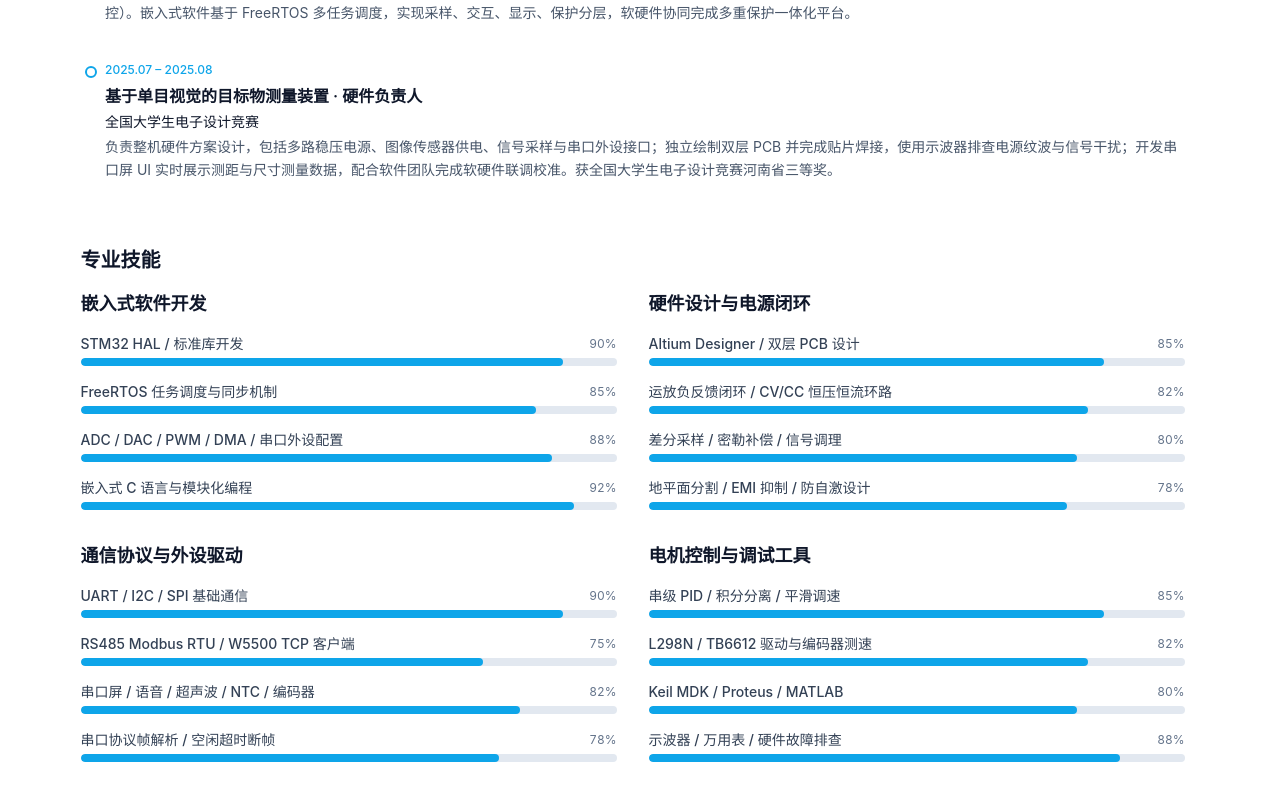
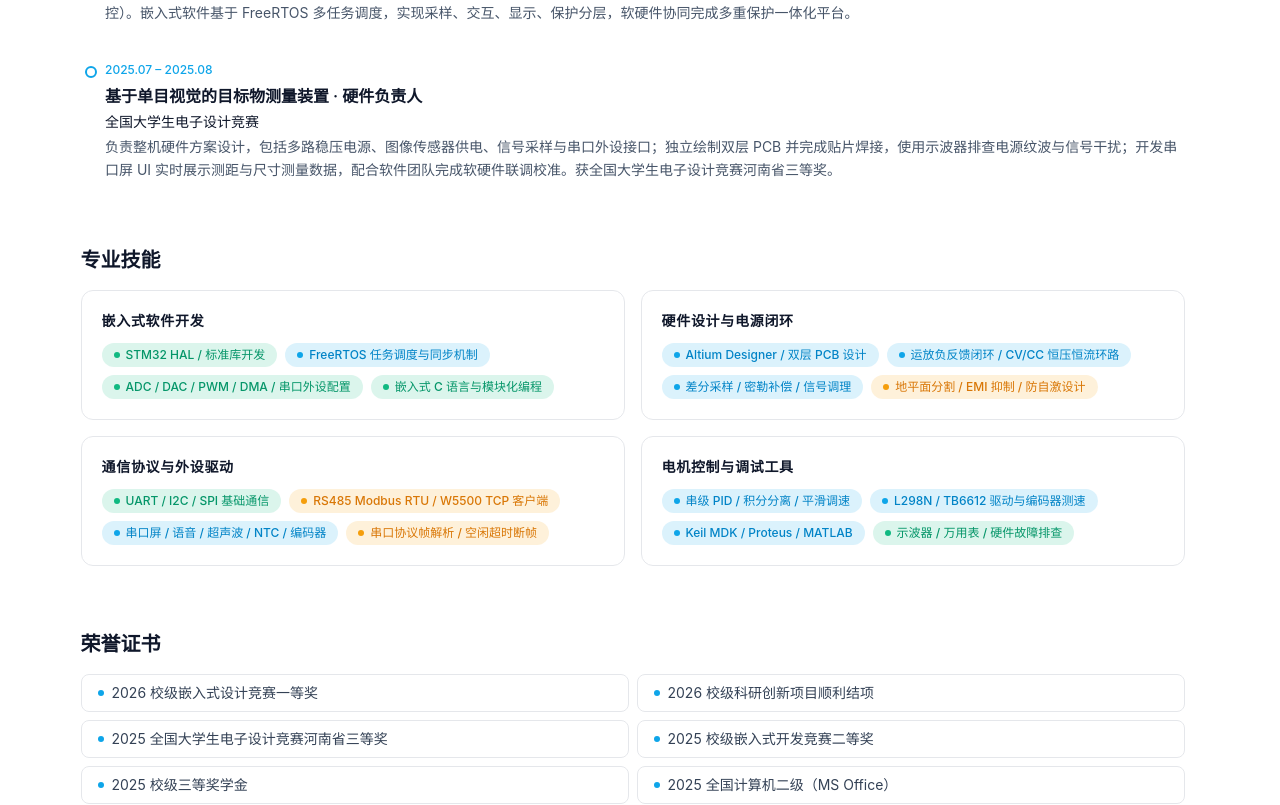
Before and after one commit to Zero-light/my-electronic-blog, a Next.js app: page /about in a window 1280 px wide. Shown: the part 1104-1909 px from the top of the page. Built offline with nearby package versions, Linux system fonts and the light colour scheme.

Commit message:
ui: 重设计技能展示 + 笔记页目录 + 搜索框 + 封面图 + footer链接

```diff
--- a/app/layout.tsx
+++ b/app/layout.tsx
@@ -67,6 +67,7 @@ export default function RootLayout({
           footer={{
             links: [
               { label: 'GitHub', href: 'https://github.com/Zero-light/my-electronic-blog' },
+              { label: '个人网站', href: 'https://www.zerolight.fun' },
               { label: '邮箱', href: 'mailto:16696536769@163.com' },
             ],
             center: (
--- a/app/notes/[slug]/page.tsx
+++ b/app/notes/[slug]/page.tsx
@@ -4,19 +4,18 @@ import { ArrowLeft, Calendar, Tag } from 'lucide-react';
 import type { Metadata } from 'next';
 import { getAllNotes, getNoteBySlug } from '@/lib/mdx';
 import { MdxContent } from '@/components/mdx-content';
+import { Toc } from '@/components/toc';
 import { formatDate } from '@/lib/utils';
 
 interface NotePageProps {
   params: { slug: string };
 }
 
-/** 静态导出：预渲染所有笔记详情页 */
 export function generateStaticParams() {
   const notes = getAllNotes();
   return notes.map((note) => ({ slug: note.slug }));
 }
 
-/** 动态页面标题 */
 export function generateMetadata({ params }: NotePageProps): Metadata {
   const note = getNoteBySlug(params.slug);
   return {
@@ -51,9 +50,10 @@ export default function NotePage({ params }: NotePageProps) {
             <Calendar className="h-4 w-4" />
             {formatDate(meta.date)}
           </span>
-          {meta.category && (
+          {meta.mainCategory && (
             <span className="rounded-full bg-primary/10 px-2.5 py-0.5 text-xs font-medium text-primary">
-              {meta.category}
+              {meta.mainCategory}
+              {meta.subCategory ? ` · ${meta.subCategory}` : ''}
             </span>
           )}
         </div>
@@ -79,8 +79,17 @@ export default function NotePage({ params }: NotePageProps) {
         )}
       </div>
 
-      {/* MDX 正文 */}
-      <MdxContent source={content} />
+      {/* 正文 + 侧边目录 */}
+      <div className="relative gap-10 lg:flex">
+        <div className="min-w-0 flex-1">
+          <MdxContent source={content} />
+        </div>
+
+        {/* 桌面端显示侧边目录 */}
+        <aside className="hidden lg:block w-56 shrink-0">
+          <Toc source={content} />
+        </aside>
+      </div>
     </article>
   );
 }
--- a/components/note-card.tsx
+++ b/components/note-card.tsx
@@ -1,5 +1,6 @@
 import { motion } from 'framer-motion';
 import Link from 'next/link';
+import Image from 'next/image';
 import { formatDate } from '@/lib/utils';
 import { NoteMeta } from '@/lib/mdx';
 import { Calendar, Tag, ArrowRight } from 'lucide-react';
@@ -11,12 +12,12 @@ export interface NoteCardProps {
 
 /**
  * 笔记列表项组件（列排列）
- * - 横向布局，单列展开
- * - 左侧日期突出展示
- * - 中间标题 + 描述
- * - 右侧箭头
+ * - 横向布局：左侧封面图 + 日期 + 分类，中间标题 + 描述 + 标签，右侧箭头
+ * - 无封面图时退化为纯文本布局
  */
 export function NoteCard({ note, className }: NoteCardProps) {
+  const hasCover = note.cover && !note.cover.startsWith('http');
+
   return (
     <motion.div
       initial={{ opacity: 0, y: 12 }}
@@ -24,11 +25,21 @@ export function NoteCard({ note, className }: NoteCardProps) {
       viewport={{ once: true, margin: '-40px' }}
       transition={{ duration: 0.35, ease: 'easeOut' }}
     >
-      <Link
-        href={`/notes/${note.slug}/`}
-        className={className}
-      >
+      <Link href={`/notes/${note.slug}/`} className={className}>
         <article className="group flex flex-col gap-3 rounded-xl border border-border bg-card p-5 transition-all hover:border-primary/30 hover:shadow-sm sm:flex-row sm:items-start sm:gap-5">
+          {/* 封面图（仅有本地图片时显示） */}
+          {hasCover && (
+            <div className="relative h-20 w-full shrink-0 overflow-hidden rounded-lg sm:h-24 sm:w-32">
+              <Image
+                src={note.cover!}
+                alt={note.title}
+                fill
+                className="object-cover transition-transform duration-300 group-hover:scale-105"
+                sizes="(max-width: 640px) 100vw, 128px"
+              />
+            </div>
+          )}
+
           {/* 左侧日期区 */}
           <div className="flex shrink-0 flex-row items-center gap-2 sm:w-32 sm:flex-col sm:items-start sm:gap-1">
             <span className="inline-flex items-center gap-1 text-xs font-medium text-primary">
--- a/components/skill-bar.tsx
+++ b/components/skill-bar.tsx
@@ -1,20 +1,16 @@
 'use client';
 
-import { useEffect, useRef, useState } from 'react';
+import { useRef } from 'react';
 import { cn } from '@/lib/utils';
-import { motion, useMotionValue, useTransform, useSpring, useInView } from 'framer-motion';
+import { useInView } from 'framer-motion';
 
 export interface SkillItem {
-  /** 技能名称 */
   name: string;
-  /** 熟练度 0–100 */
   level: number;
 }
 
 export interface SkillCategory {
-  /** 分类标题，如 "硬件设计" */
   title: string;
-  /** 该分类下的技能列表 */
   items: SkillItem[];
 }
 
@@ -23,70 +19,63 @@ export interface SkillBarProps {
   className?: string;
 }
 
+function levelColor(level: number): string {
+  if (level >= 88) return 'bg-emerald-500/15 text-emerald-600 dark:bg-emerald-400/15 dark:text-emerald-400';
+  if (level >= 80) return 'bg-sky-500/15 text-sky-600 dark:bg-sky-400/15 dark:text-sky-400';
+  return 'bg-amber-500/15 text-amber-600 dark:bg-amber-400/15 dark:text-amber-400';
+}
+
+function levelDot(level: number): string {
+  if (level >= 88) return 'bg-emerald-500';
+  if (level >= 80) return 'bg-sky-500';
+  return 'bg-amber-500';
+}
+
 /**
- * 技能可视化组件
- * - 按分类分组展示水平进度条
- * - 进度条颜色使用 CSS 变量 --primary，自动适配明暗主题
- * - 滚动到视口时进度条从 0% 动画展开到目标宽度
- * - 数字从 0 滚动到目标值（framer-motion spring）
- * - 两列网格布局（移动端单列）
+ * 技能可视化组件 — 标签卡片式
+ * - 按分类分组，每个分类一张卡片
+ * - 技能项以紧凑行展示，带圆点等级指示
  */
 export function SkillBar({ categories, className }: SkillBarProps) {
   return (
-    <div className={cn('grid gap-8 md:grid-cols-2', className)}>
+    <div className={cn('grid gap-4 sm:grid-cols-2', className)}>
       {categories.map((category) => (
-        <SkillCategory key={category.title} category={category} />
+        <SkillCategoryCard key={category.title} category={category} />
       ))}
     </div>
   );
 }
 
-function SkillCategory({ category }: { category: SkillCategory }) {
+function SkillCategoryCard({ category }: { category: SkillCategory }) {
   const ref = useRef<HTMLDivElement>(null);
-  const isInView = useInView(ref, { once: true, margin: '-60px' });
+  const isInView = useInView(ref, { once: true, margin: '-40px' });
 
   return (
-    <div ref={ref}>
-      <h3 className="mb-4 text-lg font-semibold text-slate-900 dark:text-slate-100">
+    <div
+      ref={ref}
+      className={cn(
+        'rounded-xl border border-border bg-card p-5 transition-all',
+        isInView ? 'opacity-100 translate-y-0' : 'opacity-0 translate-y-3'
+      )}
+      style={{ transition: 'opacity 0.5s ease, transform 0.5s ease' }}
+    >
+      <h3 className="mb-3 text-sm font-semibold uppercase tracking-wider text-text-muted">
         {category.title}
       </h3>
-      <div className="space-y-4">
+      <div className="flex flex-wrap gap-2">
         {category.items.map((item) => (
-          <SkillItemBar key={item.name} item={item} animate={isInView} />
+          <span
+            key={item.name}
+            className={cn(
+              'inline-flex items-center gap-1.5 rounded-full px-3 py-1 text-xs font-medium transition-colors',
+              levelColor(item.level)
+            )}
+          >
+            <span className={cn('h-1.5 w-1.5 rounded-full', levelDot(item.level))} />
+            {item.name}
+          </span>
         ))}
       </div>
     </div>
   );
 }
-
-function SkillItemBar({ item, animate }: { item: SkillItem; animate: boolean }) {
-  const val = useMotionValue(0);
-  const springVal = useSpring(val, { stiffness: 60, damping: 18 });
-  const rounded = useTransform(springVal, (v) => Math.round(v));
-
-  useEffect(() => {
-    if (animate) val.set(item.level);
-  }, [animate, item.level, val]);
-
-  return (
-    <div>
-      <div className="mb-1 flex items-center justify-between">
-        <span className="text-sm font-medium text-slate-700 dark:text-slate-300">
-          {item.name}
-        </span>
-        <span className="text-xs tabular-nums text-slate-500 dark:text-slate-400">
-          <motion.span>{rounded}</motion.span>%
-        </span>
-      </div>
-      <div className="h-2 w-full overflow-hidden rounded-full bg-slate-200 dark:bg-slate-700">
-        <motion.div
-          className="h-full rounded-full"
-          style={{ backgroundColor: 'var(--primary)' }}
-          initial={{ width: '0%' }}
-          animate={animate ? { width: `${item.level}%` } : { width: '0%' }}
-          transition={{ duration: 0.8, ease: 'easeOut' }}
-        />
-      </div>
-    </div>
-  );
-}
--- /dev/null
+++ b/components/toc.tsx
@@ -0,0 +1,97 @@
+'use client';
+
+import { useEffect, useState } from 'react';
+import { cn } from '@/lib/utils';
+import { List } from 'lucide-react';
+
+interface TocItem {
+  id: string;
+  text: string;
+  level: number;
+}
+
+function extractHeadings(source: string): TocItem[] {
+  const headings: TocItem[] = [];
+  const lines = source.split('\n');
+  for (const line of lines) {
+    const match = line.match(/^(#{2,4})\s+(.+)/);
+    if (match) {
+      const level = match[1].length;
+      const text = match[2].replace(/\*\*|__|[*_`]/g, '').trim();
+      const id = text
+        .toLowerCase()
+        .replace(/[^\w\u4e00-\u9fff]+/g, '-')
+        .replace(/^-|-$/g, '');
+      headings.push({ id, text, level });
+    }
+  }
+  return headings;
+}
+
+export interface TocProps {
+  source: string;
+  className?: string;
+}
+
+/**
+ * 文章目录组件
+ * - 从 MDX 源码提取 h2/h3/h4 标题
+ * - 粘性定位，滚动时高亮当前章节
+ */
+export function Toc({ source, className }: TocProps) {
+  const headings = extractHeadings(source);
+  const [activeId, setActiveId] = useState('');
+
+  useEffect(() => {
+    if (headings.length === 0) return;
+
+    const observer = new IntersectionObserver(
+      (entries) => {
+        for (const entry of entries) {
+          if (entry.isIntersecting) {
+            setActiveId(entry.target.id);
+          }
+        }
+      },
+      { rootMargin: '-80px 0px -80% 0px', threshold: 0 }
+    );
+
+    headings.forEach(({ id }) => {
+      const el = document.getElementById(id);
+      if (el) observer.observe(el);
+    });
+
+    return () => observer.disconnect();
+  }, [headings]);
+
+  if (headings.length === 0) return null;
+
+  return (
+    <nav className={cn('sticky top-24', className)}>
+      <div className="flex items-center gap-2 text-xs font-semibold uppercase tracking-wider text-text-muted mb-3">
+        <List className="h-3.5 w-3.5" />
+        目录
+      </div>
+      <ul className="space-y-1 border-l border-border">
+        {headings.map((h) => (
+          <li key={h.id}>
+            <a
+              href={`#${h.id}`}
+              className={cn(
+                'block border-l-2 py-1 text-sm transition-colors hover:text-primary',
+                h.level === 2 && 'pl-3',
+                h.level === 3 && 'pl-6',
+                h.level === 4 && 'pl-9',
+                activeId === h.id
+                  ? 'border-primary text-primary font-medium'
+                  : 'border-transparent text-text-muted'
+              )}
+            >
+              {h.text}
+            </a>
+          </li>
+        ))}
+      </ul>
+    </nav>
+  );
+}
```
Also changed, not shown: components/notes-list.tsx (+24 -4 lines). Lines whose indentation alone changed are shown as unchanged.
